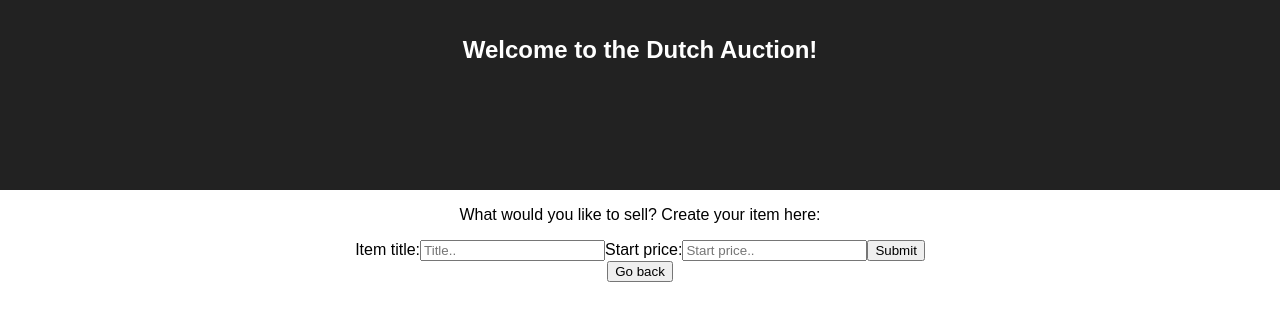
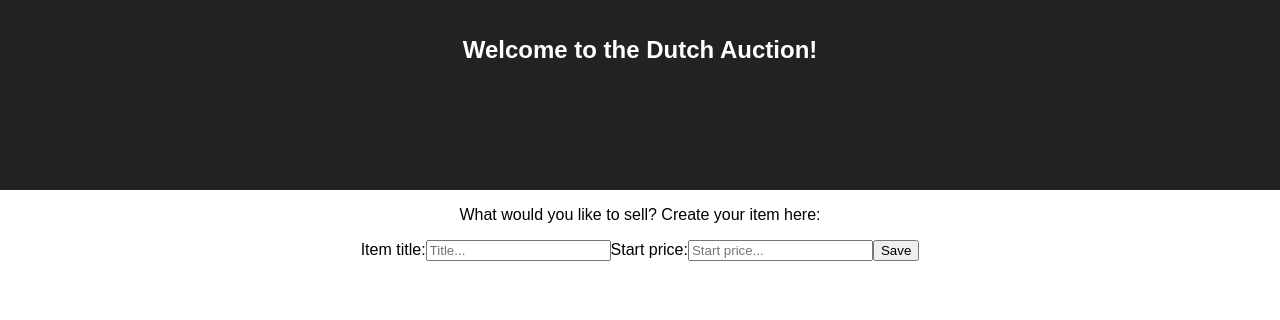
Before and after one commit to Samparkyn/dutch-auction, a React (Create React App) app: page /sell in a window 1280 px wide. Shown: the top 320 px of the page. Built offline with nearby package versions, Linux system fonts and the light colour scheme.

Commit message:
Refactor some logic

```diff
--- a/src/App.js
+++ b/src/App.js
@@ -11,8 +11,6 @@ import './App.css';
 
 export default class App extends Component {
   render(){
-    console.log('App.js props', this.props);
-
     return (
       <div className="App">
       <header className="App-header">
--- a/src/AppState.js
+++ b/src/AppState.js
@@ -2,27 +2,46 @@ import React, { Component } from 'react';
 
 class AppState extends Component {
     state = {
-     auctionItems: [
-       {
-          itemTitle: 'name',
-          startPrice:'400',
-          startTimer: ''
-        }
-      ],
-     auctionTime: 10
+      items: [],
+      username: ''
     };
 
+  setAppState = (newState) => {
+    this.setState(newState)
+  }
 
-  setAppState = (updater, callback) => {
-    this.setState(updater, () => {
-      if (this.props.debug) {
-        console.log('setAppState', JSON.stringify(this.state));
-      }
-      if (callback) {
-        callback();
-      }
-    });
+  createNewItem = (item) => {
+    this.setState(prevState => ({
+      items: [...prevState.items, item]
+    }), () => {
+      setTimeout(() => {
+        this.endItemAuction(item)
+      }, item.duration);
+    })
   }
+
+
+  setBidOnItem = (itemId, price) => {
+    const { username, items } = this.state
+
+    const bid = {
+      price,
+      user: username
+    }
+
+    const item = this.state.items.find(i => i.id === itemId)
+  }
+
+
+  endItemAuction = (item) => {
+    const { items } = this.state
+    const itemIdx = items.find(i => i.id === item.id)
+    const newItem = this.state.items[itemIdx]
+    newItem.active = false
+    const newItems = items.splice(itemIdx, 1, newItem)
+    this.setState({ items: newItems })
+  }
+
 
   render() {
     return (
--- a/src/pages/seller/sell.jsx
+++ b/src/pages/seller/sell.jsx
@@ -1,24 +1,30 @@
 import React, { Component } from 'react'
-import { Link } from 'react-router-dom'
+import { constants } from '../../utils/constants'
 
 export class Seller extends Component {
-  state = {
-    itemTitle: '',
-    startPrice: ''
-  }
-
   addItem = (e) => {
     e.preventDefault();
     const newItem = {
-      itemTitle: this.state.itemTitle,
-      startPrice: this.state.startPrice
+      id: Date.now(),
+      bids: [],
+      start: Date.now(),
+      active: true,
+      title: this.titleRef.value,
+      startPrice: this.priceRef.value,
+      duration: constants.DEFAULT_AUCTION_TIME
     };
 
-    this.props.setAppState( ({
+    setTimeout(() => {
+
+    }, newItem.duration);
+
+    this.props.setAppState({
       auctionItems: [...this.props.appState.auctionItems, newItem]
-  }))
-    console.log('/seller new item', newItem)
+    })
   }
+
+  setTitleRef = (el) => this.titleRef = el;
+  setPriceRef = (el) => this.priceRef = el;
 
   render() {
 
@@ -26,30 +32,26 @@ export class Seller extends Component {
       <div className="seller">
         <p className="seller__text">What would you like to sell? Create your item here: </p>
         <div className="newItem__form__container">
-          <form onSubmit={this.addItem}>
           <label>
             Item title:
             <input
               type="text"
               name="title"
-                onChange={(e) => this.setState({ itemTitle: e.target.value })}
-                placeholder="Title..">
+              ref={this.setTitleRef}
+              placeholder="Title...">
             </input>
           </label>
           <label>
             Start price:
-              <input type="text"
+            <input
+              type="number"
               name="price"
-              onChange={(e) => this.setState({ startPrice: e.target.value })}
-              placeholder="Start price..">
+              ref={this.setPriceRef}
+              placeholder="Start price...">
             </input>
           </label>
-            <input type="submit" value="Submit" />
-          </form>
+          <button onClick={this.addItem}>Save</button>
         </div>
-        <Link className="btn__link" to="/">
-          <button className="btn">Go back</button>
-        </Link>
       </div>
     )
   }
--- /dev/null
+++ b/src/utils/constants.js
@@ -0,0 +1,5 @@
+const fiveMinutesInMS = 300000
+
+export const constants = {
+  DEFAULT_AUCTION_TIME: fiveMinutesInMS
+}
```
Lines whose indentation alone changed are shown as unchanged.
